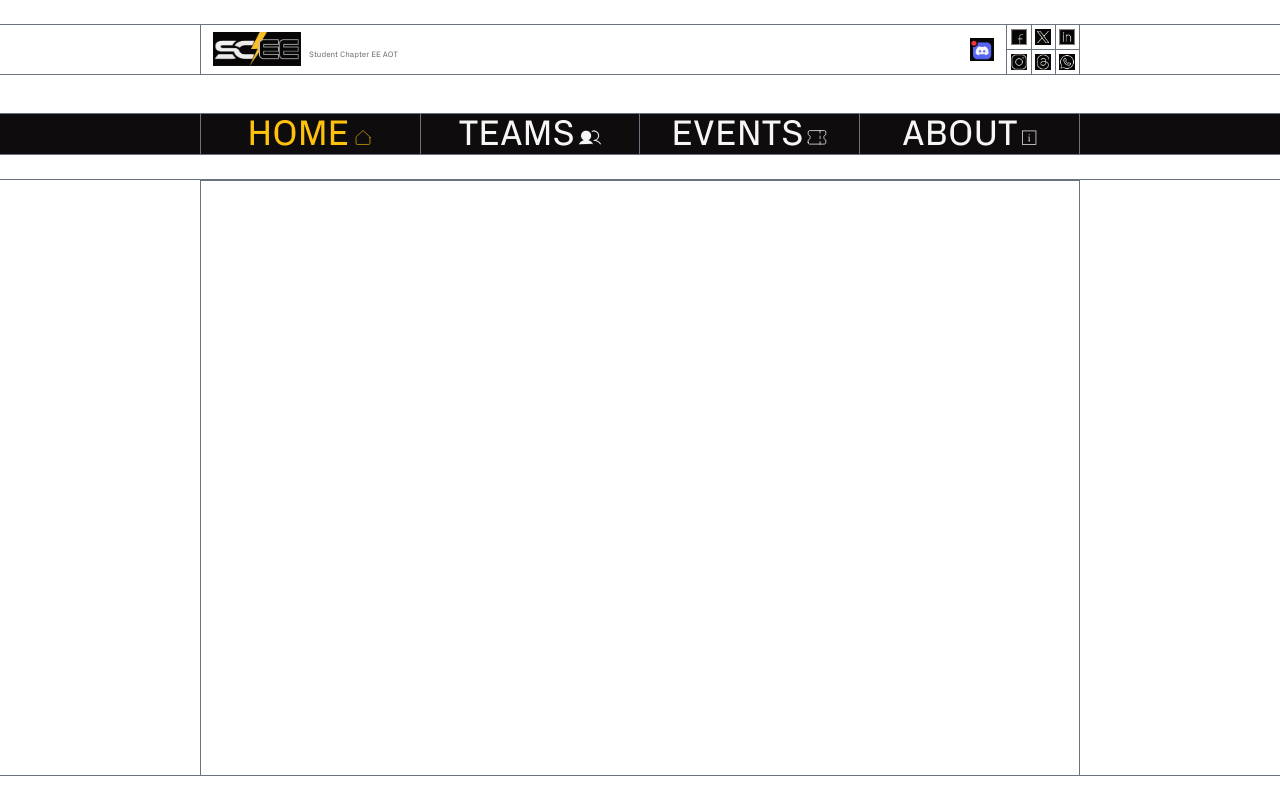
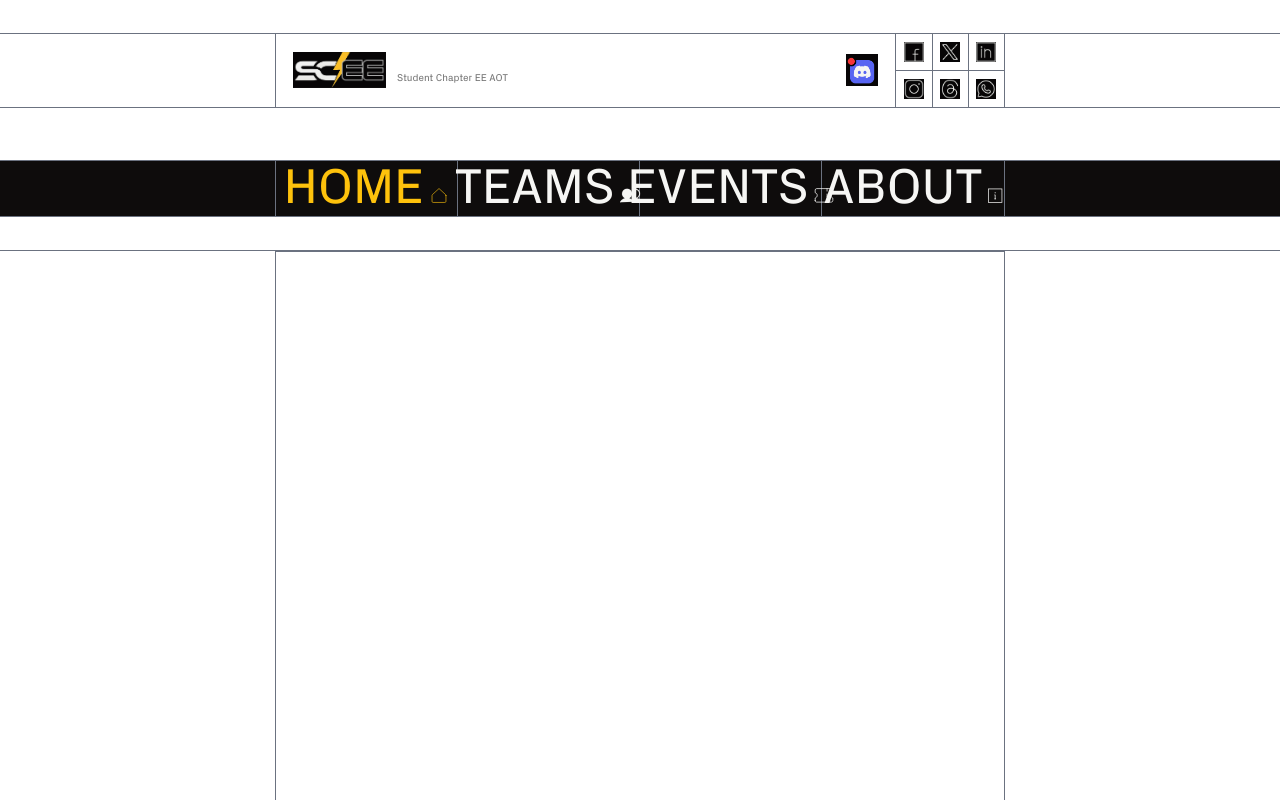
Before and after one commit to iei-scee-aot/sceeaot-web, a Next.js app: page / in a window 1280 px wide. Shown: the top 800 px of the page. Built offline with nearby package versions, Linux system fonts and the light colour scheme.

Commit message:
resposive site

```diff
--- a/src/app/_components/Footer.tsx
+++ b/src/app/_components/Footer.tsx
@@ -43,7 +43,7 @@ const Footer = () => {
               <p className="text-[#747474] md:text-lg text-sm">Have something in mind?</p>
               <Link
               href="mailto:sceeaot@gmail.com"
-              className="flex md:mt-2 md:text-9xl lg:text-[9rem] items-center justify-center text-center mx-auto text-[2.9rem] font-semibold font-pxg group"
+              className="flex md:mt-2 md:text-9xl lg:text-[5rem] items-center justify-center text-center mx-auto text-[2.9rem] font-semibold font-pxg group"
             >
               Contact us
               <ArrowUpRight
--- a/src/app/_components/Header.tsx
+++ b/src/app/_components/Header.tsx
@@ -10,25 +10,30 @@ const Header = () => {
               alt="SCEE Logo"
               width={100}
               height={50}
-              className="object-contain pl-3"
+              className="object-contain pl-3 w-[80px] h-[40px] md:w-[90px] md:h-[45px] lg:w-[100px] lg:h-[50px] xl:w-[110px] xl:h-[55px] 2xl:w-[120px] 2xl:h-[60px]"
             />
-            <div className="flex mt-3 items-baseline"><span className="text-[8px] text-[#747474]">
-              Student Chapter EE AOT
-            </span></div>
+            <div className="flex mt-3 items-baseline">
+              <span className="text-[7px] md:text-[8px] lg:text-[9px] xl:text-[10px] 2xl:text-[11px] text-[#747474]">
+                Student Chapter EE AOT
+              </span>
+            </div>
 
           </div>
           </div>
           <div className=" flex items-center justify-center">
             <a href="https://discord.gg/mqNcynTs" target="_blank" rel="noopener noreferrer">
             <Image
-              src="/discord.jpg" width={23.5} height={23.5} alt="d"
-              className="mr-3"/>
+              src="/discord.jpg"
+              width={23.5}
+              height={23.5}
+              alt="d"
+              className="mr-3 w-[20px] h-[20px] md:w-[24px] md:h-[24px] lg:w-[28px] lg:h-[28px] xl:w-[32px] xl:h-[32px] 2xl:w-[36px] 2xl:h-[36px]"/>
             </a>
 
-          <table className="border-gray-500 border-l-[0.5px] ">
+          <table className="border-gray-500 border-l-[0.5px]">
         <tbody>
           <tr>
-            <td className="w-6 h-6  flex items-center justify-center text-xs font-semibold  text-center">
+            <td className="w-[24px] h-[24px] md:w-[28px] md:h-[28px] lg:w-[32px] lg:h-[32px] xl:w-[36px] xl:h-[36px] 2xl:w-[40px] 2xl:h-[40px] flex items-center justify-center text-xs font-semibold text-center">
             <a
               href="https://www.facebook.com/share/1RBFTrFVs3/"
               className=" text-[#747474]" target="_blank" rel="noopener noreferrer"
@@ -36,65 +41,69 @@ const Header = () => {
               <img
                 src="/facebook.jpg"
                 alt="Facebook"
-                className="w-4 h-4 object-contain"
+                className="w-[14px] h-[14px] md:w-[16px] md:h-[16px] lg:w-[18px] lg:h-[18px] xl:w-[20px] xl:h-[20px] 2xl:w-[22px] 2xl:h-[22px] object-contain"
               />
             </a>
             </td>
-            <td className="w-6 h-6 border-l-[0.5px] border-b-[0.5px]  border-gray-500 text-xs font-semibold  ">
+            <td className="w-[24px] h-[24px] md:w-[28px] md:h-[28px] lg:w-[32px] lg:h-[32px] xl:w-[36px] xl:h-[36px] 2xl:w-[40px] 2xl:h-[40px] border-l-[0.5px] border-b-[0.5px] border-gray-500 text-xs font-semibold">
             <a
               href="https://x.com/sceeaot?t=AEcVdqvd0iNtwQyNv0xRYQ&s=09"
               className=" text-[#747474] flex items-center justify-center" target="_blank" rel="noopener noreferrer"
             >
-              <img src="/x.jpg" alt="X" className="w-4 h-4 object-fill" />
+              <img
+                src="/x.jpg"
+                alt="X"
+                className="w-[14px] h-[14px] md:w-[16px] md:h-[16px] lg:w-[18px] lg:h-[18px] xl:w-[20px] xl:h-[20px] 2xl:w-[22px] 2xl:h-[22px] object-fill"
+              />
             </a>
             </td>
-            <td className="w-6 h-6 border-l-[0.5px] border-gray-500 text-xs font-semibold  ">
+            <td className="w-[24px] h-[24px] md:w-[28px] md:h-[28px] lg:w-[32px] lg:h-[32px] xl:w-[36px] xl:h-[36px] 2xl:w-[40px] 2xl:h-[40px] border-l-[0.5px] border-gray-500 text-xs font-semibold">
             <a
               href="https://www.linkedin.com/company/iei-students-chapter-of-ee-academy-of-technology/"
-              className="flex items-center justify-center rounded-md  " target="_blank" rel="noopener noreferrer"
+              className="flex items-center justify-center rounded-md" target="_blank" rel="noopener noreferrer"
             >
               <img
                 src="/linkedin.jpg"
                 alt="Linkedin"
-                className="w-4 h-4 object-contain"
+                className="w-[14px] h-[14px] md:w-[16px] md:h-[16px] lg:w-[18px] lg:h-[18px] xl:w-[20px] xl:h-[20px] 2xl:w-[22px] 2xl:h-[22px] object-contain"
               />
             </a>
             </td>
           </tr>
           <tr>
-            <td className="w-6 h-6  border-gray-500 border-t-[0.5px] text-xs font-semibold  ">
+            <td className="w-[24px] h-[24px] md:w-[28px] md:h-[28px] lg:w-[32px] lg:h-[32px] xl:w-[36px] xl:h-[36px] 2xl:w-[40px] 2xl:h-[40px] border-gray-500 border-t-[0.5px] text-xs font-semibold">
             <a
               href="https://www.instagram.com/sceeaot?utm_source=ig_web_button_share_sheet&igsh=ZDNlZDc0MzIxNw=="
-              className="flex justify-center items-center rounded-md  " target="_blank" rel="noopener noreferrer"
+              className="flex justify-center items-center rounded-md" target="_blank" rel="noopener noreferrer"
             >
               <img
                 src="/instagram.jpg"
                 alt="Instagram"
-                className="w-4 h-4 object-contain"
+                className="w-[14px] h-[14px] md:w-[16px] md:h-[16px] lg:w-[18px] lg:h-[18px] xl:w-[20px] xl:h-[20px] 2xl:w-[22px] 2xl:h-[22px] object-contain"
               />
             </a>
             </td>
-            <td className="w-6 h-6 border-l-[0.5px] border-gray-500 text-xs font-semibold  ">
+            <td className="w-[24px] h-[24px] md:w-[28px] md:h-[28px] lg:w-[32px] lg:h-[32px] xl:w-[36px] xl:h-[36px] 2xl:w-[40px] 2xl:h-[40px] border-l-[0.5px] border-gray-500 text-xs font-semibold">
             <a
               href="https://www.threads.net/@sceeaot"
-              className="flex justify-center items-center rounded-md  " target="_blank" rel="noopener noreferrer"
+              className="flex justify-center items-center rounded-md" target="_blank" rel="noopener noreferrer"
             >
               <img
                 src="/threads.jpg"
                 alt="Threads"
-                className="w-4 h-4 object-contain"
+                className="w-[14px] h-[14px] md:w-[16px] md:h-[16px] lg:w-[18px] lg:h-[18px] xl:w-[20px] xl:h-[20px] 2xl:w-[22px] 2xl:h-[22px] object-contain"
               />
             </a>
             </td>
-            <td className="w-6 h-6 border-l-[0.5px] border-t-[0.5px] border-gray-500 text-xs font-semibold  ">
+            <td className="w-[24px] h-[24px] md:w-[28px] md:h-[28px] lg:w-[32px] lg:h-[32px] xl:w-[36px] xl:h-[36px] 2xl:w-[40px] 2xl:h-[40px] border-l-[0.5px] border-t-[0.5px] border-gray-500 text-xs font-semibold">
             <a
               href="https://whatsapp.com"
-              className="flex justify-center items-center rounded-md  " target="_blank" rel="noopener noreferrer"
+              className="flex justify-center items-center rounded-md" target="_blank" rel="noopener noreferrer"
             >
               <img
                 src="/whatsapp.jpg"
                 alt="WhatsApp"
-                className="w-4 h-4 object-contain"
+                className="w-[14px] h-[14px] md:w-[16px] md:h-[16px] lg:w-[18px] lg:h-[18px] xl:w-[20px] xl:h-[20px] 2xl:w-[22px] 2xl:h-[22px] object-contain"
               />
             </a>
             </td>
--- a/src/app/events/_components/PastEventCard.tsx
+++ b/src/app/events/_components/PastEventCard.tsx
@@ -43,11 +43,11 @@ const PastEventCard: React.FC<PastEventCardProps> = ({
 
       {/* Content Section */}
       <div className="p-3 lg:p-6 lg:flex-1 border-gray-500 border-[0.5px] border-t-0.5 lg:border-t-[0.5px] lg:border-l-0 lg:flex lg:flex-col lg:justify-between">
-        <div className="flex justify-between items-center mb-0 border border-t-0 border-gray-500 mx-[-16px] lg:mx-[-24px] px-4 lg:px-6">
+        <div className="flex justify-between items-center mb-0 border border-t-0 lg:border-t border-gray-500 mx-[-16px] lg:mx-[-24px] px-4 lg:px-6">
           <h3 className="text-lg lg:text-3xl pb-2 lg:pb-4" style={{ fontFamily: "'KMR Apparat1', sans-serif" }}>
             {title}
           </h3>
-          <div className="pb-3 lg:pb-6">
+          <div className="pb-3">
             <Image src="/closed.png" alt="Status Icon" width={70} height={40} className="lg:w-[100px] lg:h-[60px]" />
           </div>
         </div>
--- a/src/app/events/page.tsx
+++ b/src/app/events/page.tsx
@@ -34,7 +34,7 @@ export default function EventsPage() {
               <Headlines headLine="Ongoing Events" />
             </div>
             <div className="flex flex-wrap gap-[0.4375rem] justify-center items-stretch py-[14.0625rem] text-sm lg:text-2xl font-pxg min-h-[23.5rem]">
-              No ongoing events
+              No ongoing events...
             </div>
           </div>
           <Divider2 />
--- a/src/app/globals.css
+++ b/src/app/globals.css
@@ -2,7 +2,34 @@
 @tailwind components;
 @tailwind utilities;
 
+/* Base responsive sizing to ensure desktop elements maintain proper scale */
+html {
+  font-size: 16px; /* Mobile base */
+}
 
+@media (min-width: 768px) {
+  html {
+    font-size: 18px; /* Tablet */
+  }
+}
+
+@media (min-width: 1024px) {
+  html {
+    font-size: 20px; /* Desktop */
+  }
+}
+
+@media (min-width: 1280px) {
+  html {
+    font-size: 22px; /* Large desktop */
+  }
+}
+
+@media (min-width: 1536px) {
+  html {
+    font-size: 24px; /* Ultra-wide */
+  }
+}
 
 :root {
   --background: #ffffff;
@@ -22,53 +49,111 @@ body {
   font-family: PXG, sans-serif;
 }
 
+/* Component-specific utilities */
+.responsive-container {
+  padding-left: 2rem;
+  padding-right: 2rem;
+}
+
+@media (min-width: 640px) {
+  .responsive-container {
+    padding-left: 3rem;
+    padding-right: 3rem;
+  }
+}
+
+@media (min-width: 768px) {
+  .responsive-container {
+    padding-left: 4rem;
+    padding-right: 4rem;
+  }
+}
+
+@media (min-width: 1024px) {
+  .responsive-container {
+    padding-left: 5rem;
+    padding-right: 5rem;
+  }
+}
+
+@media (min-width: 1280px) {
+  .responsive-container {
+    padding-left: 6rem;
+    padding-right: 6rem;
+  }
+}
+
+@media (min-width: 1536px) {
+  .responsive-container {
+    padding-left: 8rem;
+    padding-right: 8rem;
+  }
+}
+
+/* Team container utility - makes containers flexible for any card size */
+.team-container {
+  overflow: visible; /* Allow content to expand naturally */
+  min-height: fit-content; /* Container adapts to content height */
+}
+
+.team-grid {
+  width: 100%;
+  height: auto; /* Grid height adapts to content */
+  overflow: visible; /* Prevent clipping of card content */
+}
+
+.team-card-wrapper {
+  position: relative;
+  overflow: visible; /* Allow cards to expand */
+  min-height: fit-content;
+}
 
 @font-face {
   font-family: "KMR Apparat1";
   src: url("/fonts/KMR-Apparat-Light.ttf") format("truetype");
-  font-weight: 900; /* Light */
+  font-weight: 900;
   font-style: normal;
 }
 
 @font-face {
   font-family: "KMR Apparat2";
   src: url("/fonts/KMR-Apparat-Book.ttf") format("truetype");
-  font-weight: 350; /* or 400, if you prefer Book as normal weight */
+  font-weight: 350;
   font-style: normal;
 }
 
 @font-face {
   font-family: "KMR Apparat3";
   src: url("/fonts/KMR-Apparat-Regular.ttf") format("truetype");
-  font-weight: 300; /* Regular */
+  font-weight: 300;
   font-style: normal;
 }
 
 @font-face {
   font-family: "KMR Apparat4";
   src: url("/fonts/KMR-Apparat-Medium.ttf") format("truetype");
-  font-weight: 500; /* Medium */
+  font-weight: 500;
   font-style: normal;
 }
 
 @font-face {
   font-family: "KMR Apparat5";
   src: url("/fonts/KMR-Apparat-Bold.ttf") format("truetype");
-  font-weight: 700; /* Bold */
+  font-weight: 700;
   font-style: normal;
 }
 
 @font-face {
   font-family: "KMR Apparat6";
   src: url("/fonts/KMR-Apparat-Heavy.ttf") format("truetype");
-  font-weight: 800; /* Heavy */
+  font-weight: 800;
   font-style: normal;
 }
 
 @font-face {
   font-family: "KMR Apparat7";
   src: url("/fonts/KMR-Apparat-Black.ttf") format("truetype");
-  font-weight: 300; /* Black */
+  font-weight: 300;
   font-style: normal;
 }
 
@@ -78,3 +163,25 @@ body {
   font-weight: normal;
   font-style: normal;
 }
+
+/* Marquee animation for Headlines */
+@keyframes marquee {
+  0% {
+    transform: translateX(0%);
+  }
+  100% {
+    transform: translateX(-100%);
+  }
+}
+
+.animate-marquee {
+  animation: marquee 15s linear infinite;
+}
+
+/* Disable marquee animation for About Us and Live Events sections on desktop */
+@media (min-width: 1024px) {
+  .no-marquee .animate-marquee {
+    animation: none;
+    transform: translateX(0);
+  }
+}
--- a/src/app/team/page.tsx
+++ b/src/app/team/page.tsx
@@ -39,6 +39,7 @@ const Page = () => {
               objectFit="cover"
               objectPosition="center"
             />
+            <div className="absolute inset-0 bg-gradient-to-b from-black/85 to-transparent"></div>
           </div>
         </div>
         <Divider2 />
```
Also changed, not shown: src/app/_components/Headlines.tsx (+16 -2 lines), src/app/page.tsx (+22 -10 lines), src/app/team/_components/Card.tsx (+11 -11 lines).
